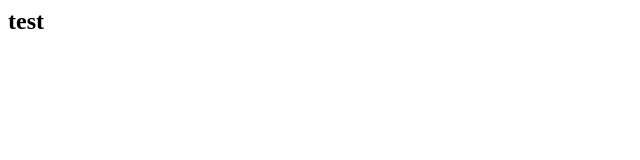
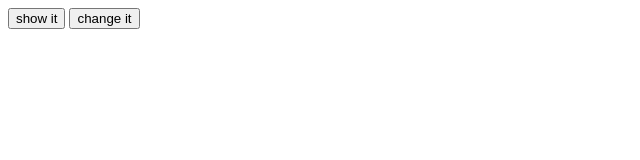
Before and after one commit to kdy0962/swe3020, a plain HTML site: page swe3020/lesson7/jquery.html in a window 1280 px wide. Shown: the whole page, without its empty margins (0-640 px from the left). Drawn offline with nearby package versions, Linux system fonts and the light colour scheme.

Commit message:
수정
수정

```diff
--- a/swe3020/lesson7/jquery.html
+++ b/swe3020/lesson7/jquery.html
@@ -2,32 +2,25 @@
     <head>
     </head>
     <body>
-        <section class="testover">
-            <h2>test</h2>
-            <div></div>
-        </section>
+        <button id="btn">show it</button>
+        <button id="btn2">change it</button>
+        <img id="dog" style="display:none;width:200px;height:200px" src="http://cfile7.uf.tistory.com/image/112DCD3C4FD5C8A6085FA7" alt="">
 
         <script src="https://ajax.googleapis.com/ajax/libs/jquery/3.2.1/jquery.min.js">
         </script>
         <script>
-            var model = {
-                title:{
-                    over:"test overed",
-                    out:"test"
-                },
-                count:0
-            };
-            $(".testover").click(function(e){
-                e.stopImmediatePropagation();
-                var children = $(e.currentTarget).children();
-                $(children[0]).html(model.title.over);
-                $(children[1]).html(model.count++);
+            $("#btn").click(function(){
+                $("#dog")
+                .show(1500)
+                .animate({left:'500px'})
+                .animate({'border-radius':'50%'},2000)
+                .animate({'border-radius':'0'},2000)
+                .animate({left:'80px'})
+                .hide(1000);
+            })
+            $("#btn2").click(function(e){
+                $("#dog").attr("src","https://media.istockphoto.com/photos/samoyed-dog-picture-id181956647?k=6&m=181956647&s=612x612&w=0&h=CTFw3lFthyPGxbcJZA_P9EgxhzsBcFfsqgTCh_tUd8E=")
             });
-            var init = function(){
-                $($(".testover").children()[0]).html(model.title.out);
-            };
-            init();
-            //mouseout({target:$(".testover")[0]});
         </script>
     </body>
 </html>
```
